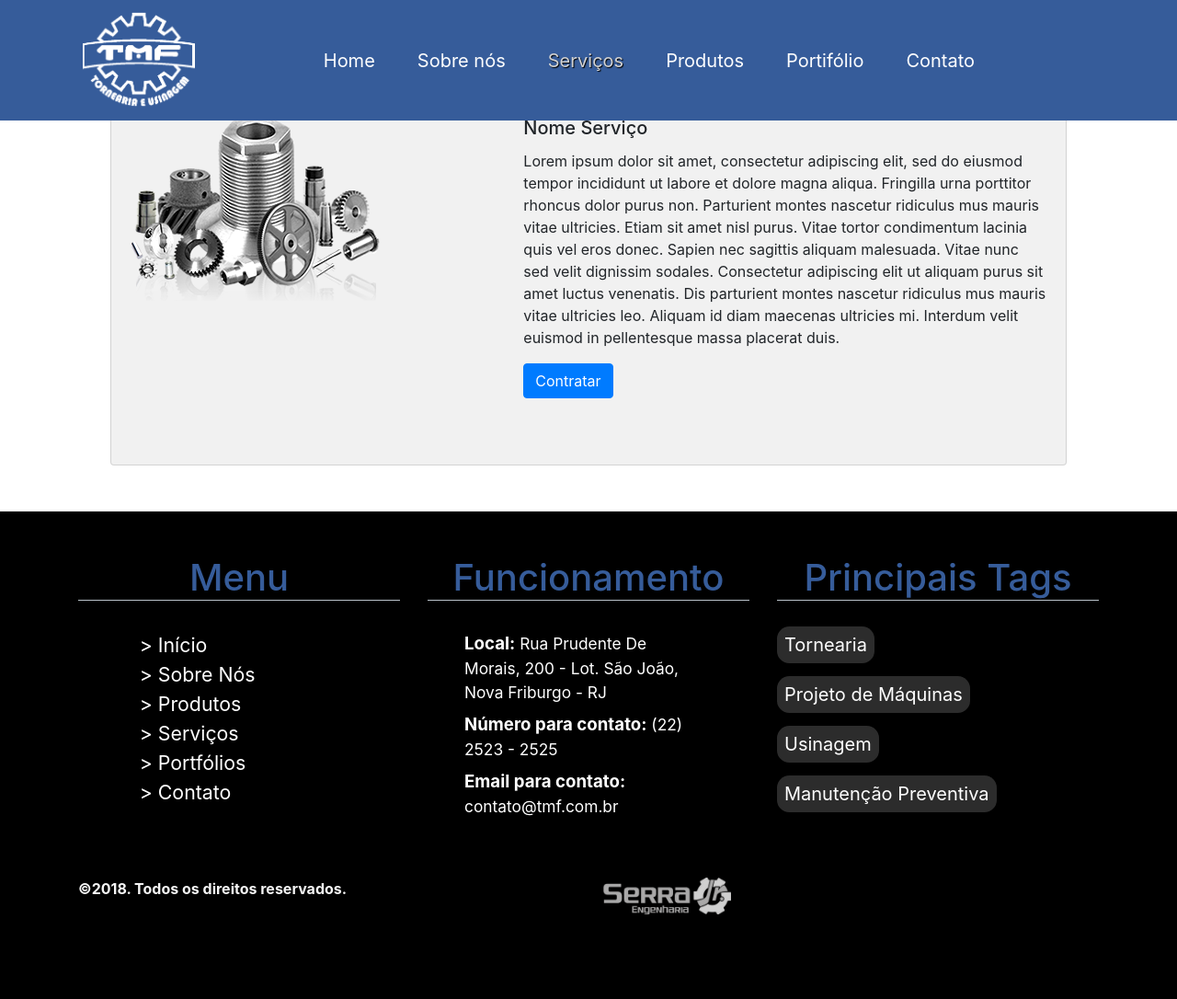
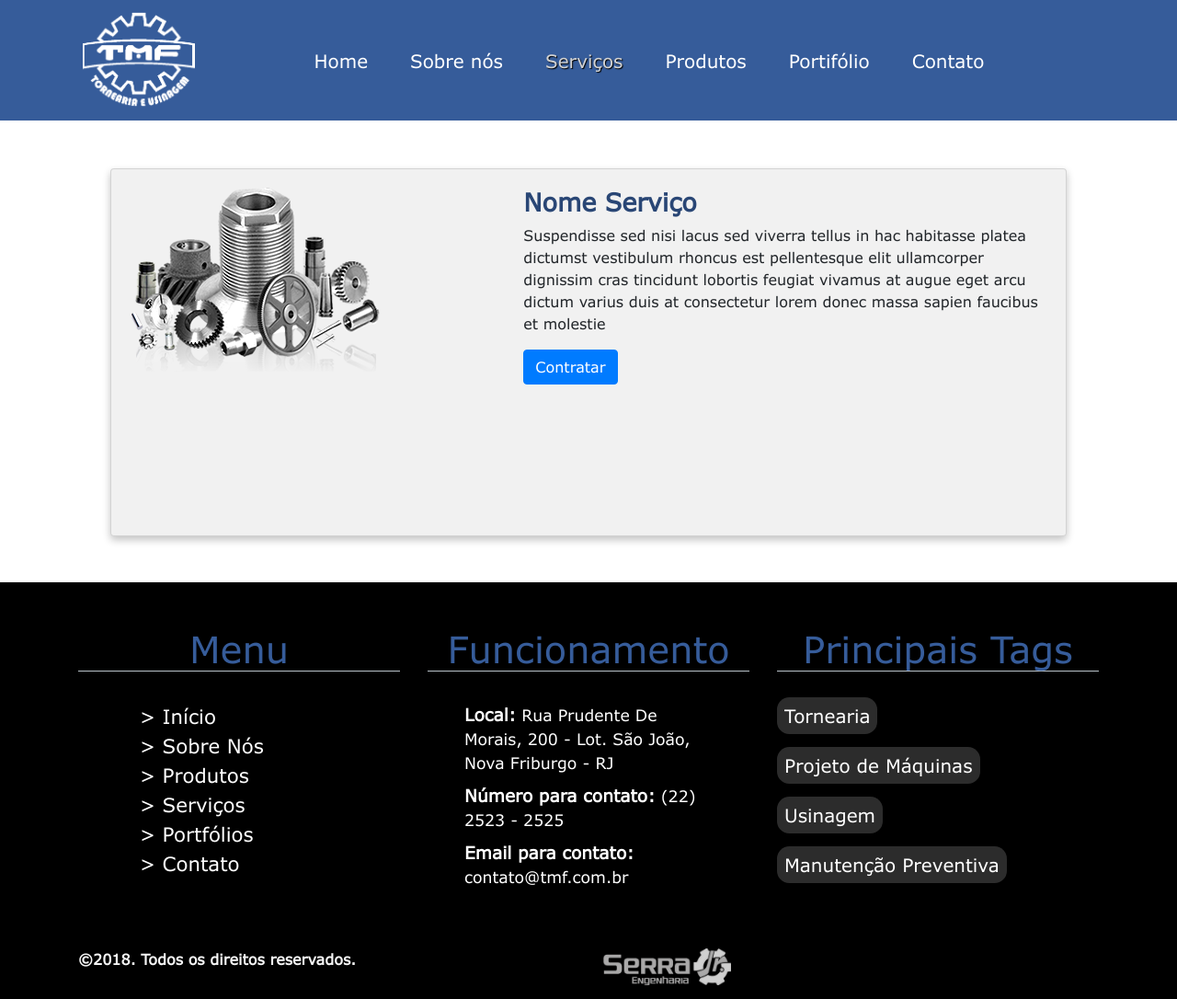
Before and after one commit to marcoaraujoneves/TemplateTMF, a PHP site: page /servicos.php in a window 1280 px wide. Shown: the whole page at 92% size. Before the commit the page ends 994 px from the top, so only its background shows below. Run offline with PHP 8.4, Linux system fonts and the light colour scheme; data comes from the database, SQL or seed files in the repository.

Commit message:
Pagina Serviços modificada novamente

```diff
--- a/css/main.css
+++ b/css/main.css
@@ -16,9 +16,9 @@ body{
 }
 /* Produtos */
 .card{
-    height:350px;
-    width:100%;
-    box-shadow: 0 4px 8px 0 rgba(0,0,0,0.2);
+    height:300px;
+    width:300px;
+    box-shadow: 0 4px 8px 0 rgba(0, 0, 0, 0.24);
 }
 .wrap
 {
@@ -31,7 +31,7 @@ body{
 .tile
 {
   width:300px;
-  height:350px;
+  height:300px;
   margin:8px;
   background-color:#99aeff;
   display:inline-block;
--- a/index.php
+++ b/index.php
@@ -214,9 +214,6 @@
                                             <h2 class="animate-text">Nome do Produto 4</h2>
                                             <p class="animate-text">Bacon ipsum dolor amet pork belly tri-tip turducken, pancetta bresaola pork chicken meatloaf. Flank sirloin strip steak prosciutto kevin turducken. </p>
                                             <br>
-                                            <div class="container" id="con_prod">
-                                            <p><h5><b style="color:#365C9A">Nome do Produto 3</b></h5></p>
-                                            </div>
                         </div>
                     </div>
                 </div>
--- a/servicos.php
+++ b/servicos.php
@@ -17,6 +17,8 @@
         <link rel="stylesheet" href="css/footer.css">
         <link rel="stylesheet" href="css/normalize.css">
         <link rel="stylesheet" href="bootstrap/css/bootstrap.min.css">
+        <link rel="stylesheet" href="css/main.css">
+
 
         <title> Indústria TMF | Home </title>
 
@@ -48,15 +50,15 @@
                                 <img src="img/prod.png" alt="Avatar" class="img_ser">
                             </div>
                             <div class="col-md-7">
-                                <h5 class="card-title">Nome Serviço</h5>
-                                <p class="card-text">Lorem ipsum dolor sit amet, consectetur adipiscing elit, sed do eiusmod tempor incididunt ut labore et dolore magna aliqua. Fringilla urna porttitor rhoncus dolor purus non. Parturient montes nascetur ridiculus mus mauris vitae ultricies. Etiam sit amet nisl purus. Vitae tortor condimentum lacinia quis vel eros donec. Sapien nec sagittis aliquam malesuada. Vitae nunc sed velit dignissim sodales. Consectetur adipiscing elit ut aliquam purus sit amet luctus venenatis. Dis parturient montes nascetur ridiculus mus mauris vitae ultricies leo. Aliquam id diam maecenas ultricies mi. Interdum velit euismod in pellentesque massa placerat duis.</p>
+                                <h4 style="font-size: 27px;font-weight: 600;color: rgb(41, 70, 117);">Nome Serviço</h4>
+                                <p class="card-text">Suspendisse sed nisi lacus sed viverra tellus in hac habitasse platea dictumst vestibulum rhoncus est pellentesque elit ullamcorper dignissim cras tincidunt lobortis feugiat vivamus at augue eget arcu dictum varius duis at consectetur lorem donec massa sapien faucibus et molestie</p>
                                 <input type="submit" class="btn btn-primary" data-toggle="modal" data-target="#ModalServ" id="enviar" name="contratar" value="Contratar">
                                 <!-- Modal -->
                                 <div class="modal fade" id="ModalServ" tabindex="-1" role="dialog" aria-hidden="true">
                                 <div class="modal-dialog modal-dialog-centered" role="document">
                                     <div class="modal-content">
                                     <div class="modal-header">
-                                        <h5 class="modal-title" style="color:#365C9A">Contato</h5>
+                                        <h5 class="modal-title" style="font-size: 27px;font-weight: 600;color: rgb(41, 70, 117);">Contato</h5>
                                         <button type="button" class="close" data-dismiss="modal" aria-label="Close">
                                         <span aria-hidden="true">&times;</span>
                                         </button>
```
Also changed, not shown: servicos.css (+11 -2 lines).
